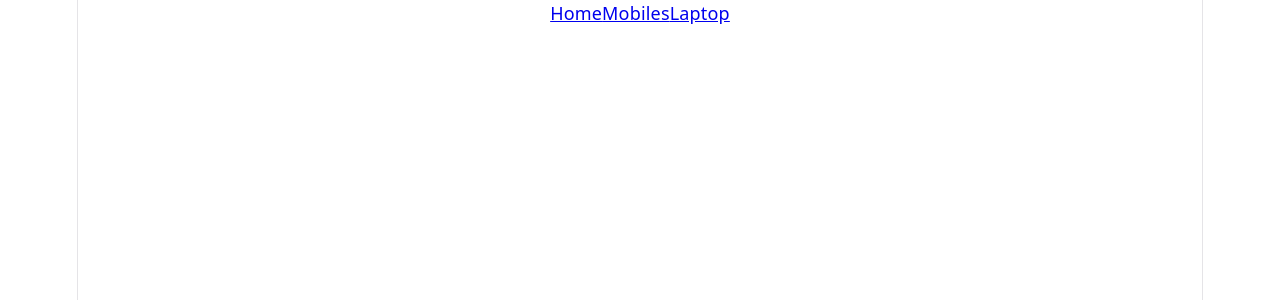
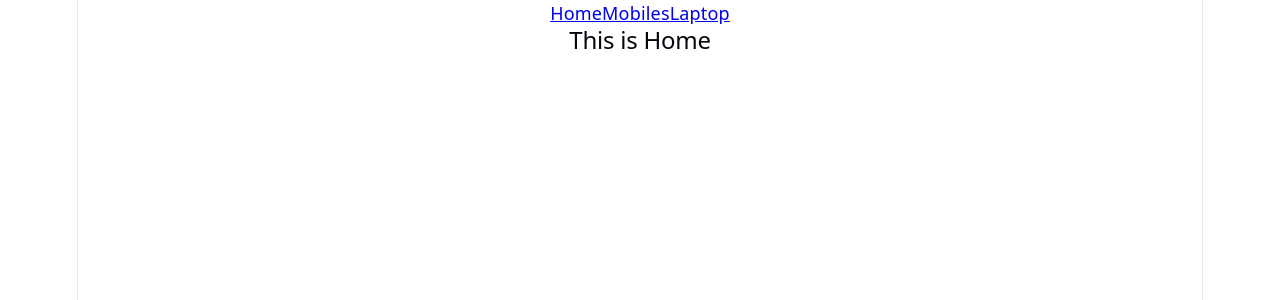
Before and after one commit to fatematujjohralima/react-router, a React (Vite) app: page / in a window 1280 px wide. Shown: the top 300 px of the page. Built offline with nearby package versions, Linux system fonts and the light colour scheme.

Commit message:
add Outlet component to Root for nested routing

```diff
--- a/src/Component/Root/Root.jsx
+++ b/src/Component/Root/Root.jsx
@@ -1,5 +1,6 @@
 import React from 'react';
 import Header from '../Header/Header';
+import { Outlet } from 'react-router';
 
 const Root = () => {
     return (
@@ -8,6 +9,8 @@ const Root = () => {
 
             </Header>
 
+            <Outlet></Outlet>
+
         </div>
     );
 };
```
